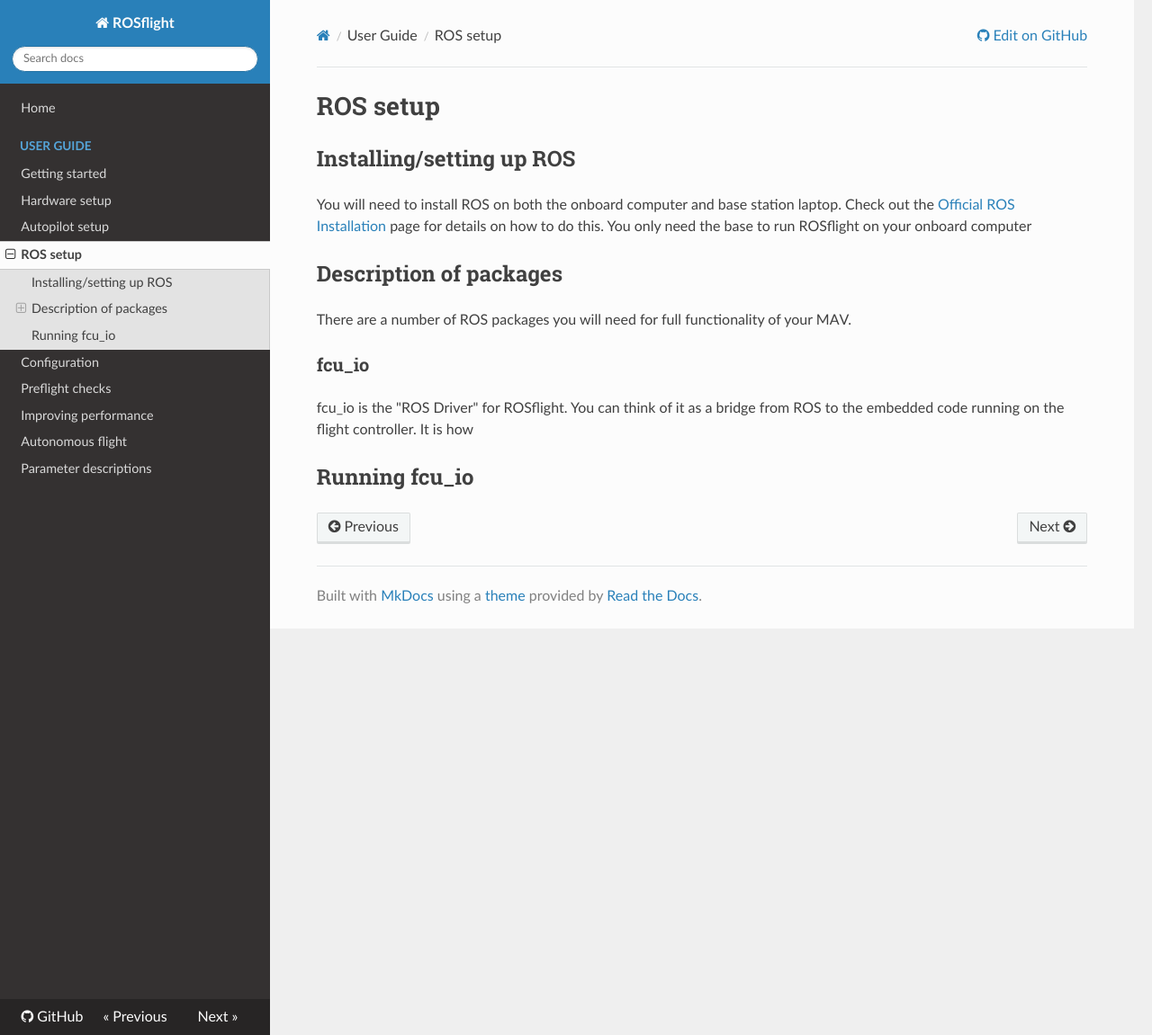
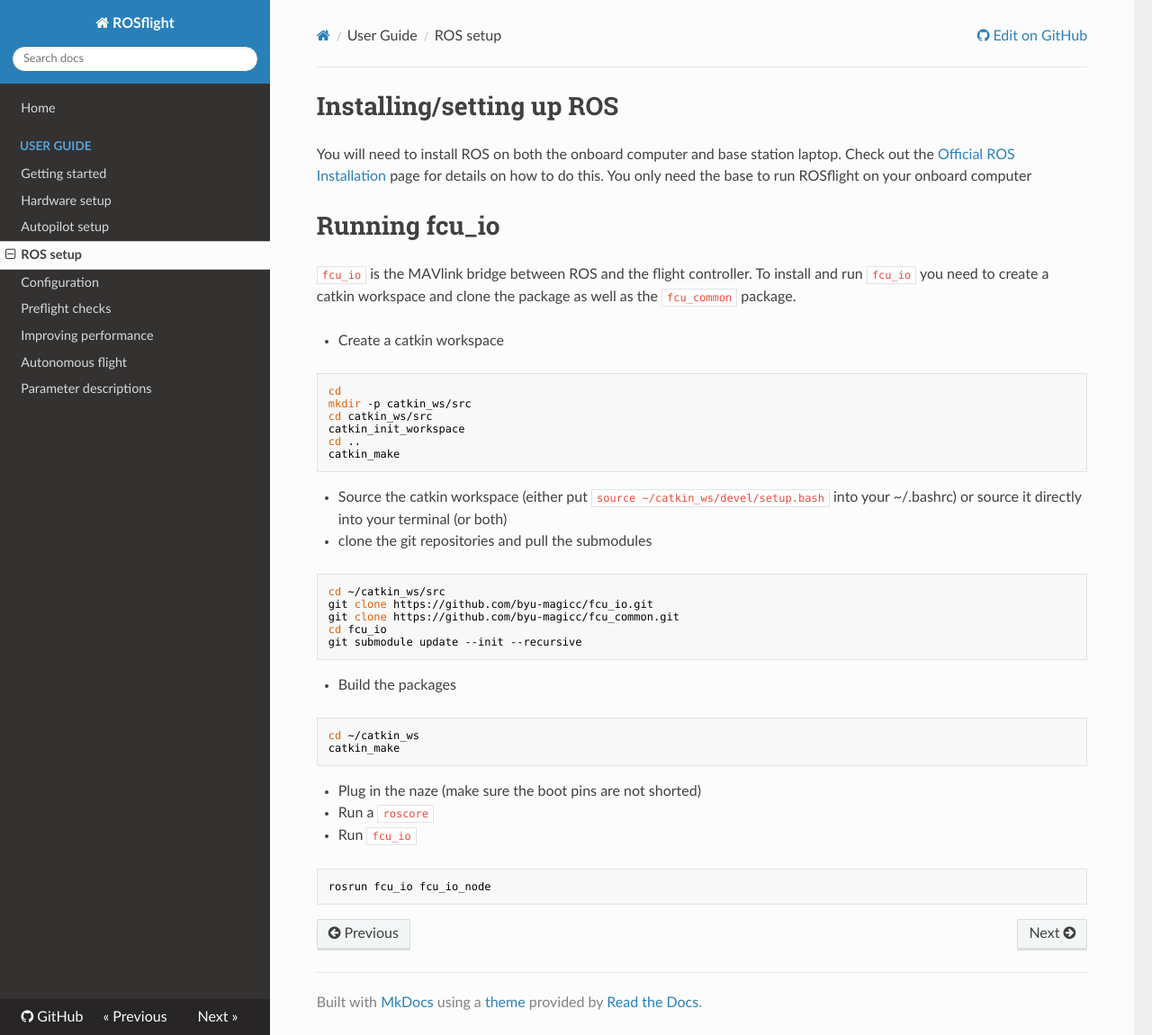
Before and after one commit to rosflight/rosflight_firmware, an MkDocs documentation site: the page built from docs/user-guide/ros-setup.md, in a window 1280 px wide and 1151 px high. Shown: the whole window at 90% size. Built offline with MkDocs 1.6.1, drawn with Linux system fonts in a browser that asks for light colours; nearby versions of some CDN libraries; old or Windows-style settings are respelled for this version of MkDocs.

Commit message:
some cleanup and finished ROS setup page

````diff
--- a/docs/user-guide/ros-setup.md
+++ b/docs/user-guide/ros-setup.md
@@ -1,14 +1,45 @@
-# ROS setup
-
-## Installing/setting up ROS
+# Installing/setting up ROS
 
 You will need to install ROS on both the onboard computer and base station laptop.  Check out the [Official ROS Installation](http://wiki.ros.org/ROS/Installation) page for details on how to do this.  You only need the base to run ROSflight on your onboard computer
 
-## Description of packages
+# Running fcu_io
+`fcu_io` is the MAVlink bridge between ROS and the flight controller. To install and run `fcu_io` you need to create a catkin workspace and clone the package as well as the `fcu_common` package.
 
-There are a number of ROS packages you will need for full functionality of your MAV.
+* Create a catkin workspace
 
-### fcu_io
-fcu_io is the "ROS Driver" for ROSflight.  You can think of it as a bridge from ROS to the embedded code running on the flight controller.  It is how
+```bash
+cd
+mkdir -p catkin_ws/src
+cd catkin_ws/src
+catkin_init_workspace
+cd ..
+catkin_make
+```
 
-## Running fcu_io
+* Source the catkin workspace (either put `source ~/catkin_ws/devel/setup.bash` into your ~/.bashrc) or source it directly into your terminal (or both)
+
+* clone the git repositories and pull the submodules
+
+```bash
+cd ~/catkin_ws/src
+git clone https://github.com/byu-magicc/fcu_io.git
+git clone https://github.com/byu-magicc/fcu_common.git
+cd fcu_io
+git submodule update --init --recursive
+```
+
+* Build the packages
+
+```bash
+cd ~/catkin_ws
+catkin_make
+```
+* Plug in the naze (make sure the boot pins are not shorted)
+
+* Run a `roscore`
+
+* Run `fcu_io`
+
+```bash
+rosrun fcu_io fcu_io_node
+```
````
Also changed, not shown: docs/user-guide/autopilot-setup.md (+14 -14 lines), docs/user-guide/hardware-setup.md (+12 -14 lines), docs/user-guide/parameter-descriptions.md (+0 -2 lines).
